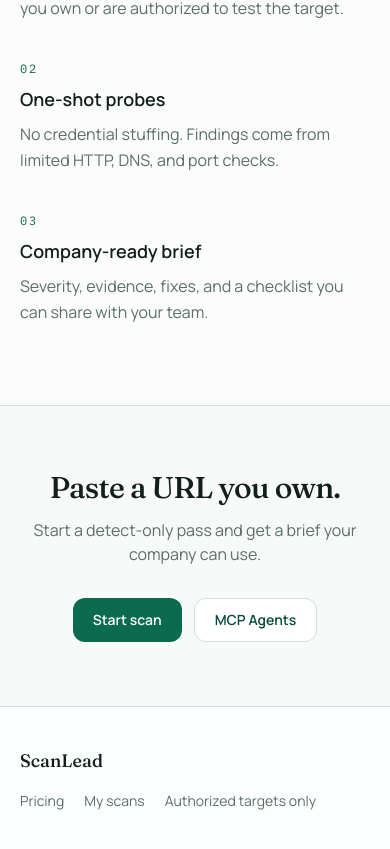
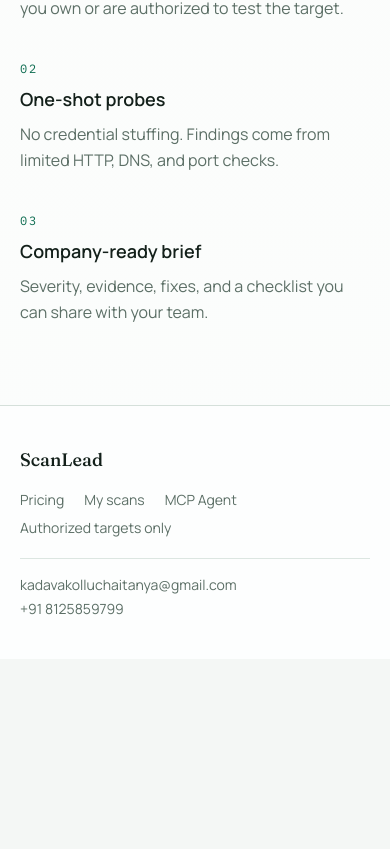
Before and after one commit to chaitanya07422/vuln-agent-web, a Next.js app: page / in a window 390 px wide. Shown: the part 6363-7212 px from the top of the page. After the commit the page ends 7022 px from the top, so only its background shows below. Built offline with nearby package versions, Linux system fonts and the light colour scheme; no server answers.

Commit message:
Refactor footer layout and update contact information.
Reorganized the footer section in the Home page to improve layout and readability. Updated the contact information with a mailto link and a phone number for better accessibility. Removed redundant elements to streamline the user interface.

```diff
--- a/src/app/page.tsx
+++ b/src/app/page.tsx
@@ -302,29 +302,11 @@
           </div>
         </section>
 
-        {/* Footer CTA */}
-        <section className="border-t border-[var(--line)] py-16">
-          <div className="mx-auto max-w-6xl px-5 text-center sm:px-8">
-            <h2 className="font-[family-name:var(--font-display)] text-3xl tracking-tight text-[var(--ink)]">
-              Paste a URL you own.
-            </h2>
-            <p className="mx-auto mt-3 max-w-md text-[var(--muted)]">
-              Start a detect-only pass and get a brief your company can use.
-            </p>
-            <div className="mt-8 flex flex-wrap items-center justify-center gap-3">
-              <Link href="/#scan" className="btn-primary min-h-12 px-7 text-base">
-                Start scan
-              </Link>
-              <Link href="/settings" className="btn-secondary min-h-12 px-7 text-base">
-                MCP Agents
-              </Link>
-            </div>
-          </div>
-        </section>
       </main>
 
       <footer className="border-t border-[var(--line)] bg-white/80 py-10">
-        <div className="mx-auto flex max-w-6xl flex-col gap-4 px-5 text-sm text-[var(--muted)] sm:flex-row sm:items-center sm:justify-between sm:px-8">
+        <div className="mx-auto flex max-w-6xl flex-col gap-5 px-5 text-sm text-[var(--muted)] sm:px-8">
+          <div className="flex flex-col gap-4 sm:flex-row sm:items-center sm:justify-between">
             <span className="font-[family-name:var(--font-display)] text-lg text-[var(--ink)]">
               ScanLead
             </span>
@@ -335,7 +317,22 @@
               <Link href="/scans" className="hover:text-[var(--ink)]">
                 My scans
               </Link>
+              <Link href="/settings" className="hover:text-[var(--ink)]">
+                MCP Agent
+              </Link>
               <p>Authorized targets only</p>
+            </div>
+          </div>
+          <div className="flex flex-col gap-1 border-t border-[var(--line)]/80 pt-4 sm:flex-row sm:items-center sm:gap-6">
+            <a
+              href="mailto:kadavakolluchaitanya@gmail.com"
+              className="hover:text-[var(--ink)]"
+            >
+              kadavakolluchaitanya@gmail.com
+            </a>
+            <a href="tel:+918125859799" className="hover:text-[var(--ink)]">
+              +91 8125859799
+            </a>
           </div>
         </div>
       </footer>
```
Lines whose indentation alone changed are shown as unchanged.
